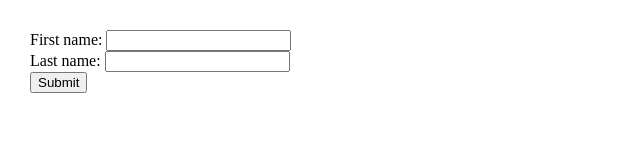
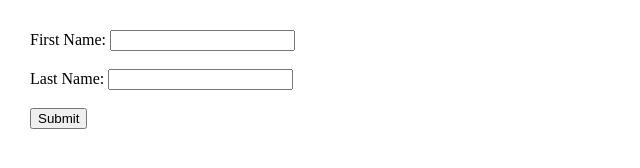
Before and after one commit to acciojob/form-login-navneet451, a website: page main.html in a window 1280 px wide. Shown: the whole page, without its empty margins (0-640 px from the left). Drawn offline with Linux system fonts and the light colour scheme.

Commit message:
created a submission

```diff
--- a/main.html
+++ b/main.html
@@ -12,11 +12,16 @@
 </head>
 
 <body>
-	<form id="form1" onsubmit="getFormvalue()">
-		First name: <input type="text" name="fname"><br>
-		Last name: <input type="text" name="lname"><br>
-		<input type="submit" value="Submit">
-	</form>
+	<form onsubmit="event.preventDefault(); getFormvalue();">
+    <label for="firstName">First Name:</label>
+    <input type="text" id="firstName" name="First Name"><br><br>
+
+    <label for="lastName">Last Name:</label>
+    <input type="text" id="lastName" name="Last Name"><br><br>
+
+    <button type="submit">Submit</button>
+</form>
+
 
     <script type="text/javascript" src="./script.js">
 </script>
--- a/script.js
+++ b/script.js
@@ -1,4 +1,11 @@
 function getFormvalue() {
-    //Write your code here
+    // Get the form element
+    var form = document.forms[0];
 
+    // Extract the values of First Name and Last Name using their name attributes
+    var firstName = form.elements["First Name"].value;
+    var lastName = form.elements["Last Name"].value;
+
+    // Show the alert with the first and last name
+    alert(firstName + " " + lastName);
 }
```
